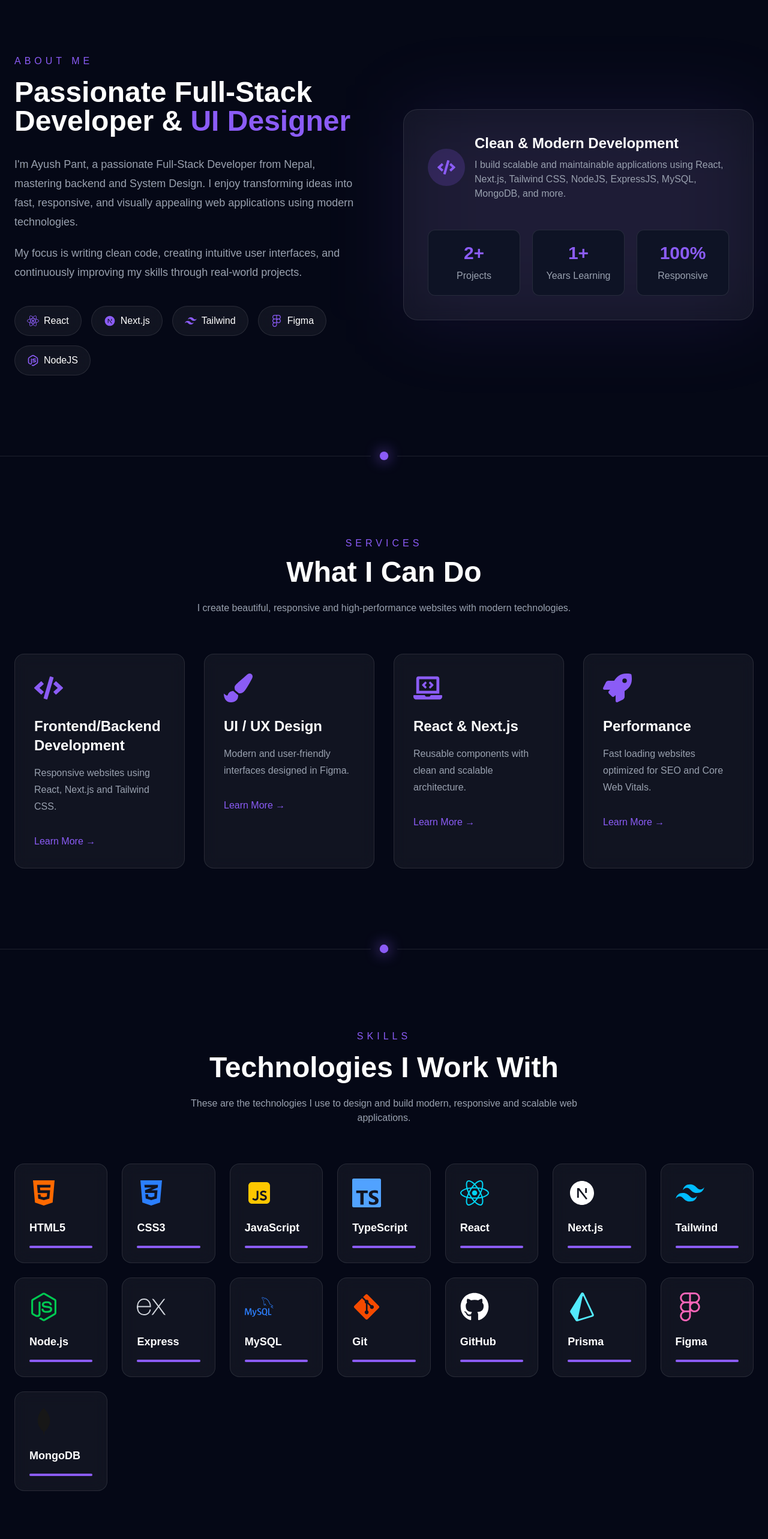
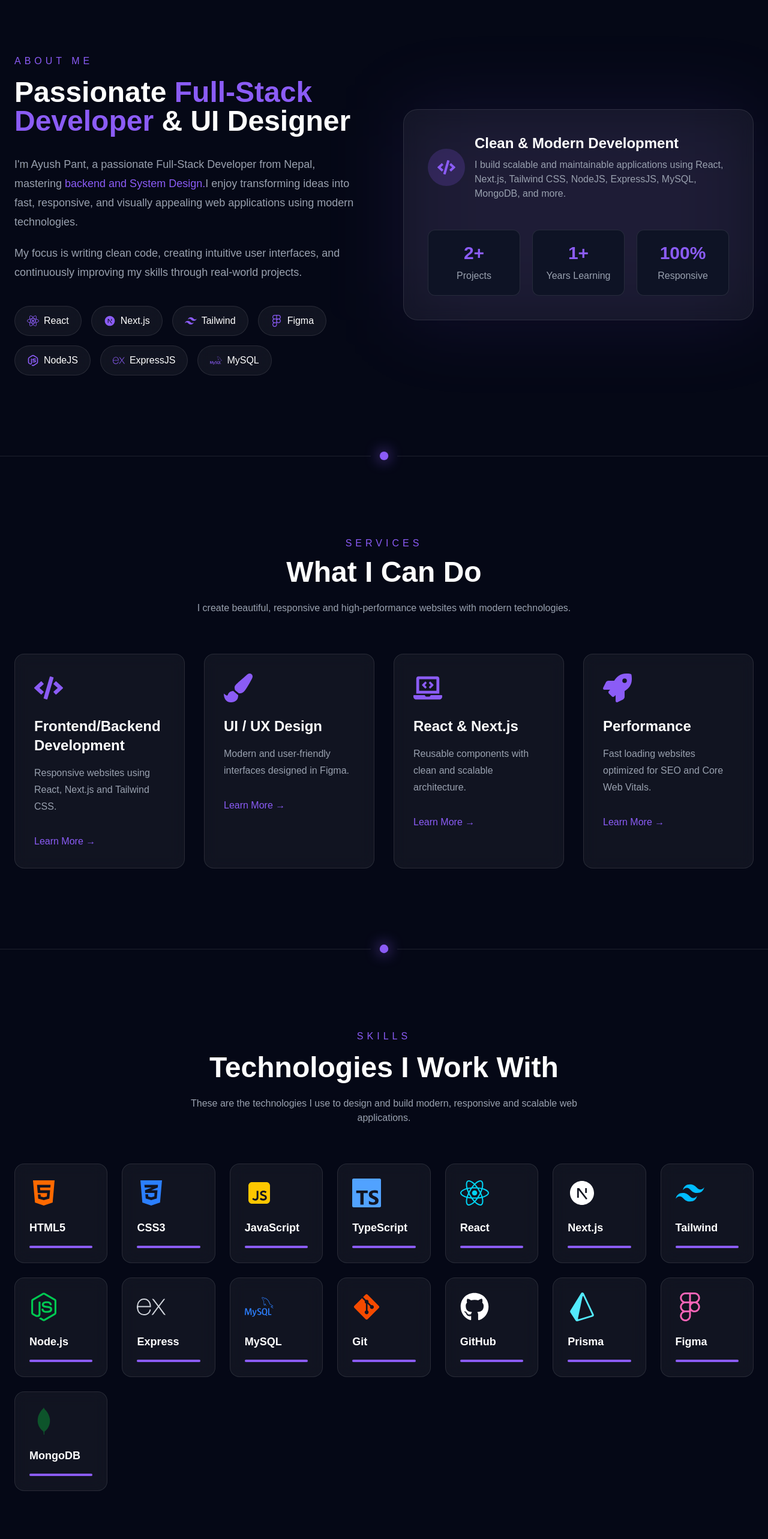
Before and after one commit to ayushpant-ui/Portfolio_New, a Next.js app in the folder app/: page / in a window 1280 px wide. Shown: the part 900-3466 px from the top of the page at 60% size. Built offline with nearby package versions, Linux system fonts and the light colour scheme.

Commit message:
changed in required place in different section

```diff
--- a/app/src/components/about/About.jsx
+++ b/app/src/components/about/About.jsx
@@ -4,6 +4,12 @@
 import { FaReact, FaFigma, FaCode } from "react-icons/fa";
 import { RiNextjsFill, RiTailwindCssFill } from "react-icons/ri";
 import { TbBrandNodejs } from "react-icons/tb"
+import {
+  SiTypescript,
+  SiExpress,
+  SiMysql,
+  SiPrisma,
+} from "react-icons/si";
 
 const techStack = [
   {
@@ -25,6 +31,14 @@
   {
     name:"NodeJS",
     icon: <TbBrandNodejs/>
+  },
+  {
+    name:"ExpressJS",
+    icon: <SiExpress />
+  },
+  {
+    name:"MySQL",
+    icon: <SiMysql/>
   }
 ];
 
@@ -64,12 +78,12 @@
           </p>
 
           <h2 className="mt-4 text-4xl font-bold text-white md:text-5xl">
-            Passionate Full-Stack Developer &
-            <span className="text-(--accent)"> UI Designer</span>
+            Passionate <span className="text-(--accent)">Full-Stack Developer</span> &
+            <span> UI Designer</span>
           </h2>
 
           <p className="mt-8 text-lg leading-8 text-gray-400">
-            I'm Ayush Pant, a passionate Full-Stack Developer from Nepal, mastering backend and System Design.
+            I'm Ayush Pant, a passionate Full-Stack Developer from Nepal, mastering<span className="text-(--accent)"> backend and System Design.</span>
             I enjoy transforming ideas into fast, responsive, and visually
             appealing web applications using modern technologies.
           </p>
--- a/app/src/components/contacts/Contact.jsx
+++ b/app/src/components/contacts/Contact.jsx
@@ -10,6 +10,20 @@
   FaLinkedin,
 } from "react-icons/fa";
 import { SiFiverr } from "react-icons/si";
+const socialLinks = [
+  {
+    icon: <FaGithub />,
+    href: "https://github.com/ayushpant-ui",
+  },
+  {
+    icon: <FaLinkedin />,
+    href: "https://www.linkedin.com/feed/",
+  },
+  {
+    icon: <SiFiverr />,
+    href: "https://fiverr.com/yourusername",
+  },
+];
 
 
 export default function Contact() {
@@ -127,18 +141,19 @@
 
             <div className="flex gap-5 pt-5">
 
-              {[FaGithub, FaLinkedin, SiFiverr].map((Icon, index) => (
+              {socialLinks.map((item, index) => (
 
                 <motion.a
                   key={index}
+                  href={item.href}
+                  target="_blank"
                   whileHover={{
                     y: -8,
                     scale: 1.2,
                   }}
-                  href="#"
                   className="rounded-full border border-white/10 p-4 text-2xl text-white transition hover:border-(--accent) hover:text-(--accent)"
                 >
-                  <Icon />
+                  {item.icon}
                 </motion.a>
 
               ))}
--- a/app/src/components/hero/Hero.js
+++ b/app/src/components/hero/Hero.js
@@ -145,14 +145,21 @@
           transition={{ delay:1.5 }}
           className="mt-12 flex gap-7 text-3xl mb-4"
         >
-          <a href='https://github.com/ayushpant-ui'>
+          <a
+          href='https://github.com/ayushpant-ui'
+          target='_blank'
+          >
             <FaGithub className="cursor-pointer transition hover:scale-125 hover:text-(--accent)"
              />
           </a>
-          <a href='https://www.linkedin.com/feed/'>
+          <a href='https://www.linkedin.com/feed/'
+          target='_blank'
+          >
             <FaLinkedin className="cursor-pointer transition hover:scale-125 hover:text-(--accent)" />
           </a>
-          <a href='https://www.instagram.com/'>
+          <a href='https://www.instagram.com/'
+          target='_blank'
+          >
             <FaInstagram className="cursor-pointer transition hover:scale-125 hover:text-(--accent)" />
           </a>
         </motion.div>
--- a/app/src/components/navbar/Navbar.jsx
+++ b/app/src/components/navbar/Navbar.jsx
@@ -29,7 +29,8 @@
 
         {/* Logo */}
         <motion.h1
-          whileHover={{ y:-3}}
+          whileHover={{ y:-3, scale:1.05}}
+          transition={{duration:0.2}}
           className="text-3xl font-bold text-black hover:cursor-pointer hover:text-white hover:font-bold"
         >
           <Link to='home'
@@ -43,7 +44,10 @@
         {/* Desktop Menu */}
         <ul className="hidden md:items-center md:gap-8 md:flex">
             {navItems.map((item) => (
-            <li key={item}>
+            <motion.li
+            whileHover={{y:-3,scale:1.1}}
+            transition={{duration:0.2}}
+             key={item}>
 
               <Link
                 to={item}
@@ -52,12 +56,11 @@
                 duration={700}
                 offset={-80}
                 activeClass="text-(--accent)"
-                className="cursor-pointer capitalize text-black transition hover:text-white"
+                className="cursor-pointer capitalize text-black transition hover:text-white "
               >
                 {item}
               </Link>
-
-            </li>
+            </motion.li>
           ))}
         </ul>
 
@@ -83,7 +86,10 @@
           >
             <ul className="flex flex-col gap-6 py-6 text-center">
               {navItems.map((item) => (
-            <li key={item}>
+            <motion.li
+            whileHover={{y:-3,scale:1.1}}
+            transition={{duration:0.2}}
+            key={item}>
               <Link
                 to={item}
                 spy={true}
@@ -96,7 +102,7 @@
               >
                 {item}
               </Link>
-            </li>
+            </motion.li>
           ))}
             </ul>
           </motion.div>
--- a/app/src/components/skills/Skill.jsx
+++ b/app/src/components/skills/Skill.jsx
@@ -99,7 +99,7 @@
   {
     name: "MongoDB",
     icon: <DiMongodb />,
-    color: "text-green"
+    color: 'text-green-900'
   }
 ];
 
--- a/app/src/data/projects.js
+++ b/app/src/data/projects.js
@@ -17,6 +17,7 @@
       "React",
       "Tailwind",
       "Framer Motion",
+      'MongoDB'
     ],
 
     github:
```
